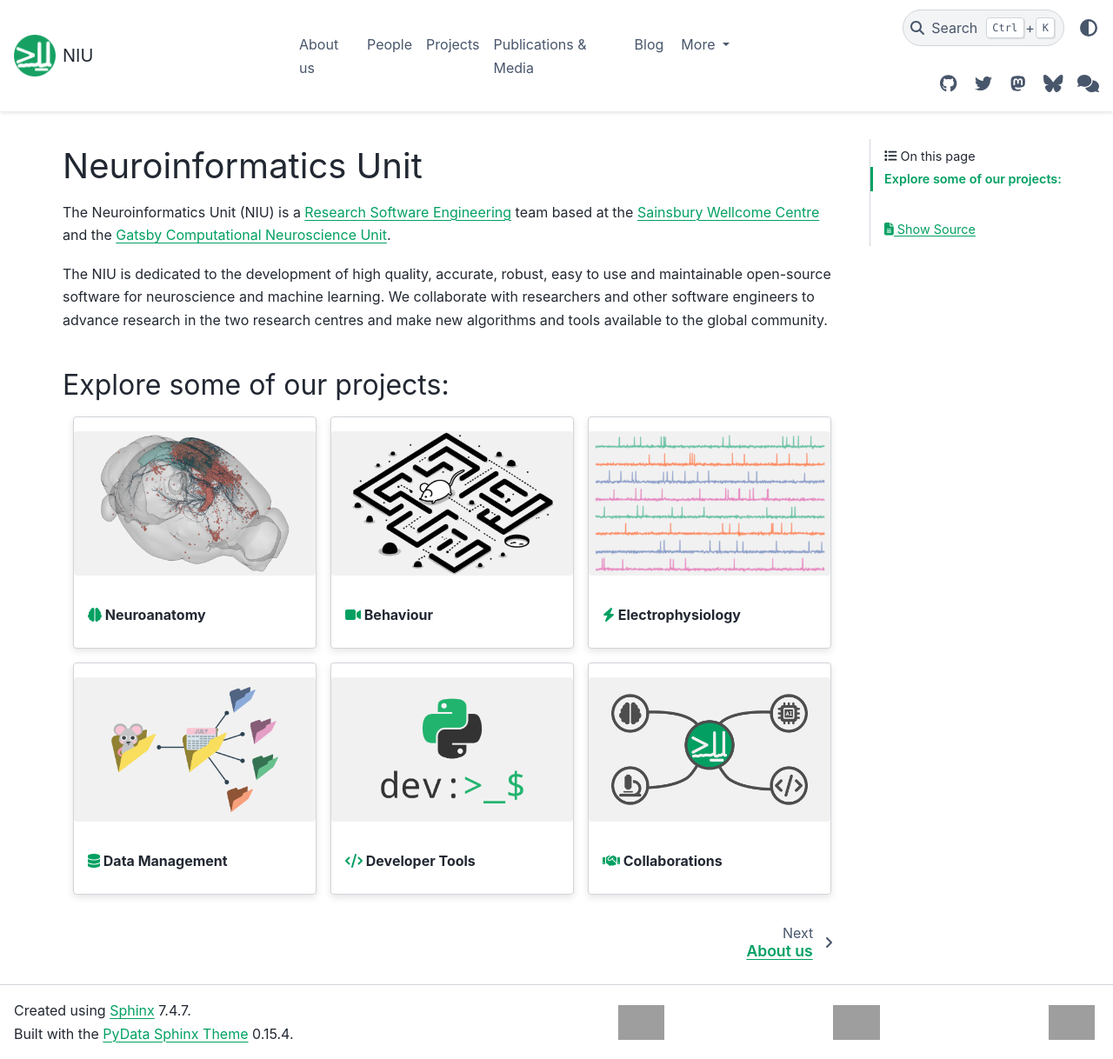
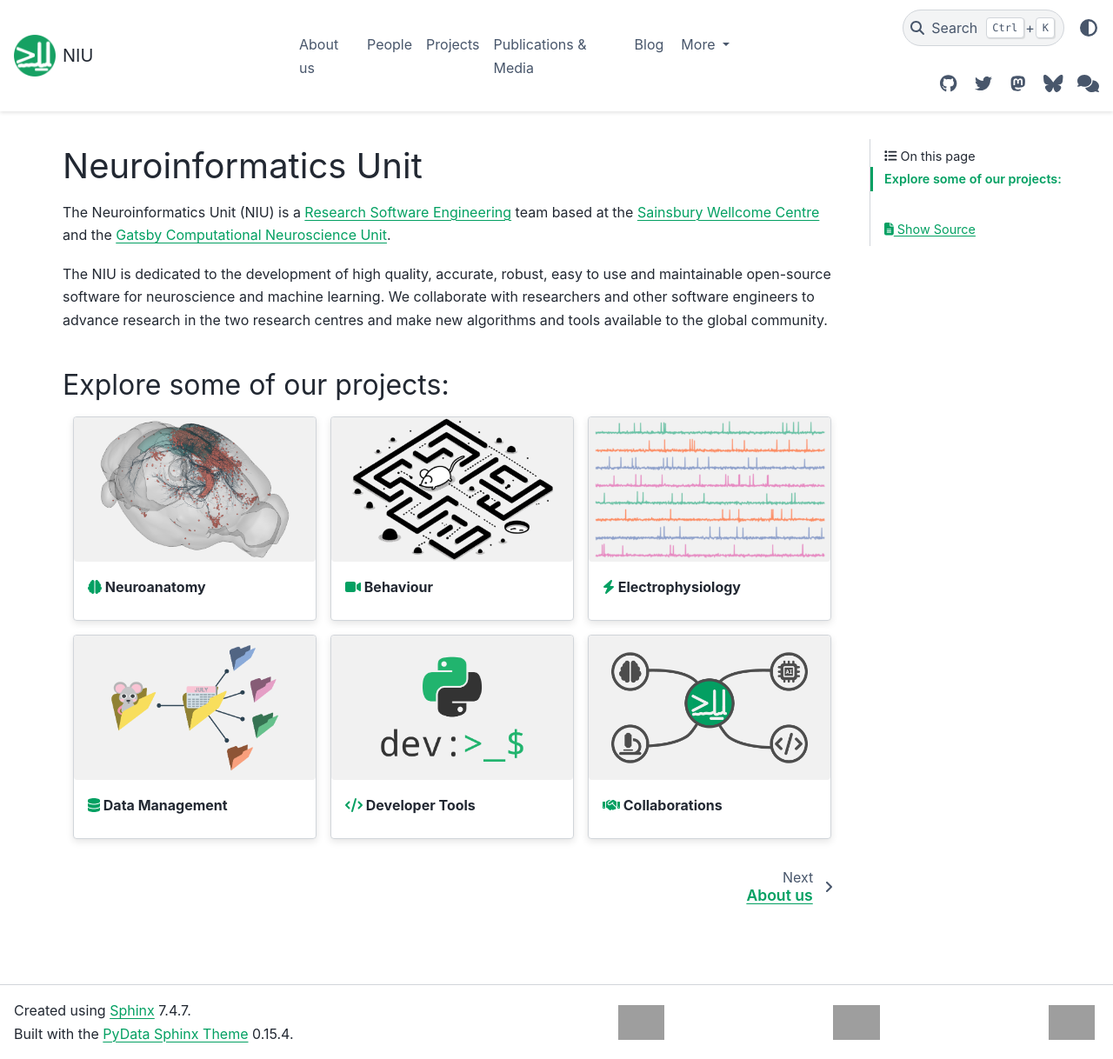
Before and after one commit to neuroinformatics-unit/neuroinformatics-unit.github.io, a Sphinx documentation site: the page built from docs/source/index.md, in a window 1280 px wide and 1218 px high. Shown: the whole window at 87% size. Built offline with Sphinx 7.4.7 and the PyData theme 0.15.4, drawn with Linux system fonts in a browser that asks for light colours; nearby versions of some CDN libraries; grey boxes are pictures that could not be loaded.

Commit message:
Remove global 1rem auto margin (css) (#165)
* Remove global 1rem auto margin (css)

* Delete line

```diff
--- a/docs/source/_static/css/custom.css
+++ b/docs/source/_static/css/custom.css
@@ -37,7 +37,6 @@ html[data-theme=dark] .bd-main img {
 .bd-article img,
 .bd-content img {
   display: block;
-  margin: 1rem auto;
   max-width: 100%;
   height: auto;
 }
```
